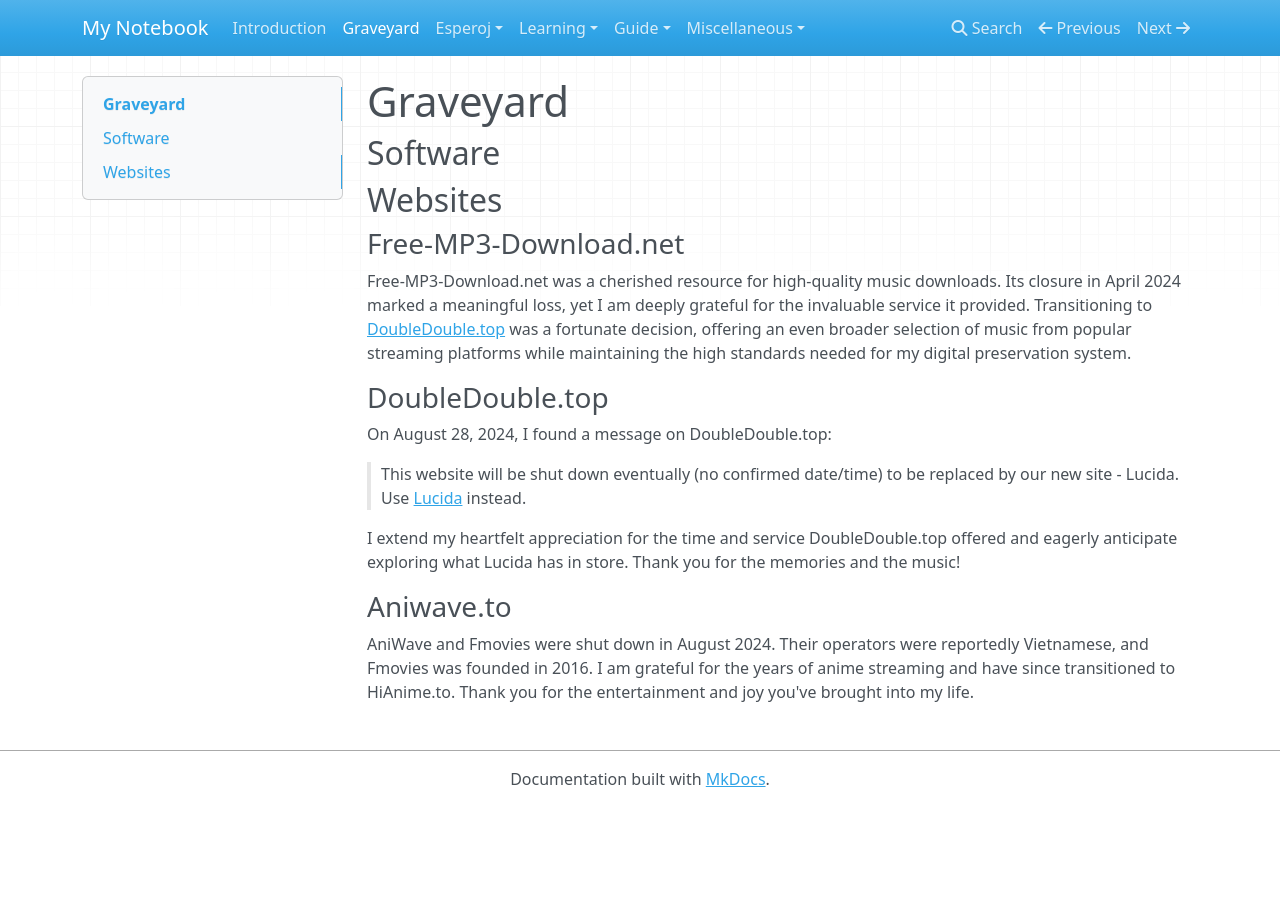
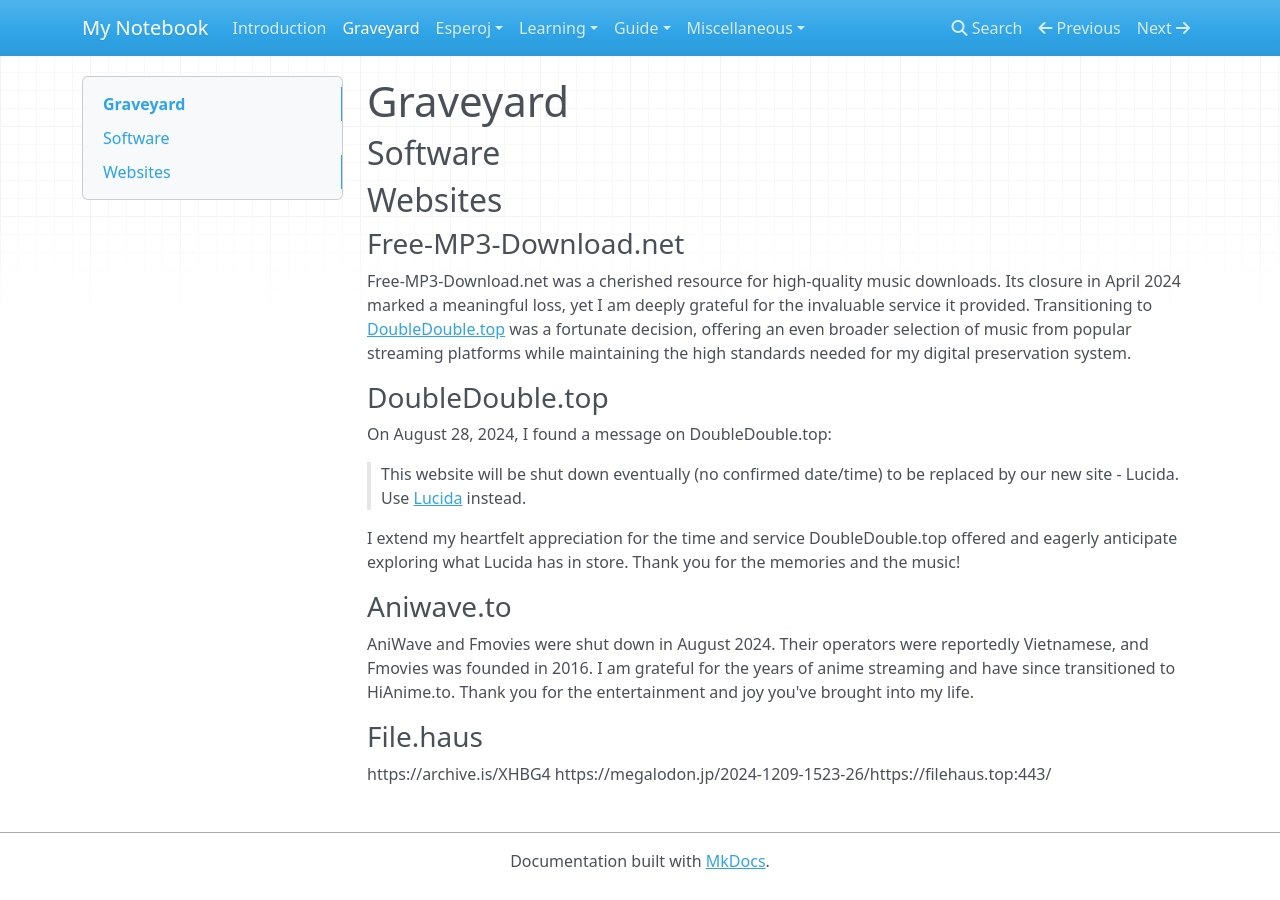
Before and after one commit to esperoj/notebook, an MkDocs documentation site: the page built from docs/Graveyard.md, in a window 1280 px wide. Built offline with MkDocs 1.6.1, drawn with Linux system fonts in a browser that asks for light colours; nearby versions of some CDN libraries.

Commit message:
update [skip ci]

```diff
--- a/docs/Graveyard.md
+++ b/docs/Graveyard.md
@@ -19,3 +19,8 @@ I extend my heartfelt appreciation for the time and service DoubleDouble.top off
 ### Aniwave.to
 
 AniWave and Fmovies were shut down in August 2024. Their operators were reportedly Vietnamese, and Fmovies was founded in 2016. I am grateful for the years of anime streaming and have since transitioned to HiAnime.to. Thank you for the entertainment and joy you've brought into my life.
+
+### File.haus
+
+https://archive.is/XHBG4
+https://megalodon.jp/2024-1209-1523-26/https://filehaus.top:443/
```
